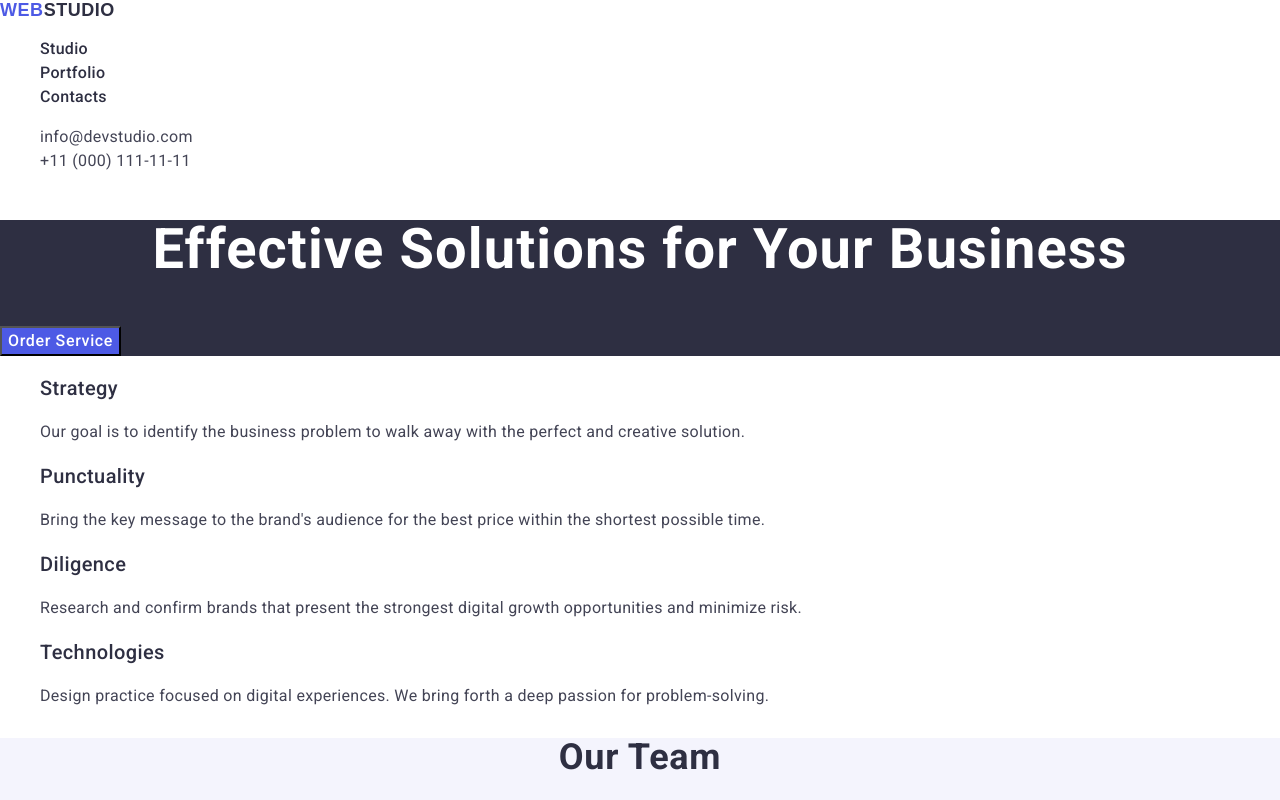
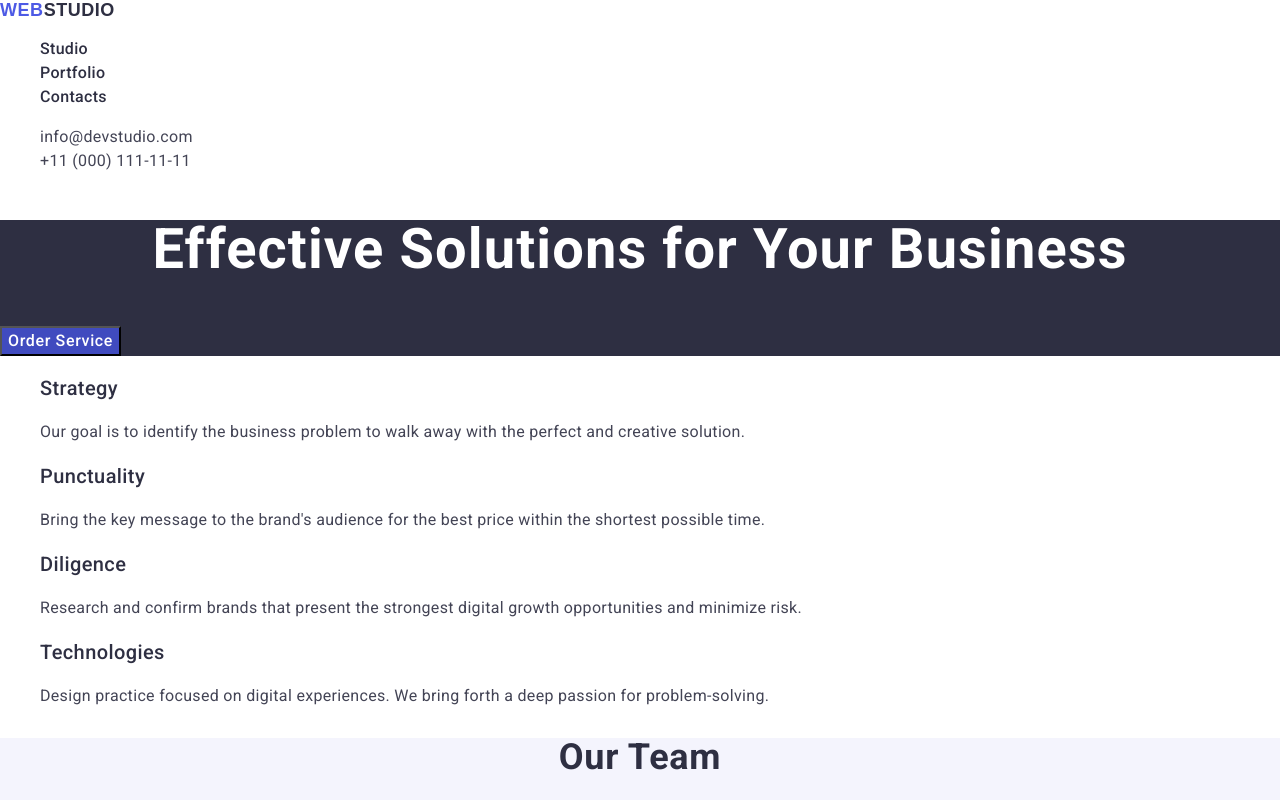
Before and after one commit to svitlana-verkhomii1983/goit-markup-hw-02, a plain HTML site: page index.html in a window 1280 px wide. In both pictures the pointer is over the button "Order Service". Shown: the top 800 px of the page. Drawn offline with nearby package versions, Linux system fonts and the light colour scheme; a web font is replaced by a local one.

Commit message:
add change in style

```diff
--- a/css/styles.css
+++ b/css/styles.css
@@ -70,8 +70,9 @@ button {
     background-color: #4D5AE5;
 }
 
-.button:hover {
-    color: #404BBF;
+button:hover {
+    background-color: #404BBF;
+    color: #fff;
 }
 
 .properties-block-title {
```
